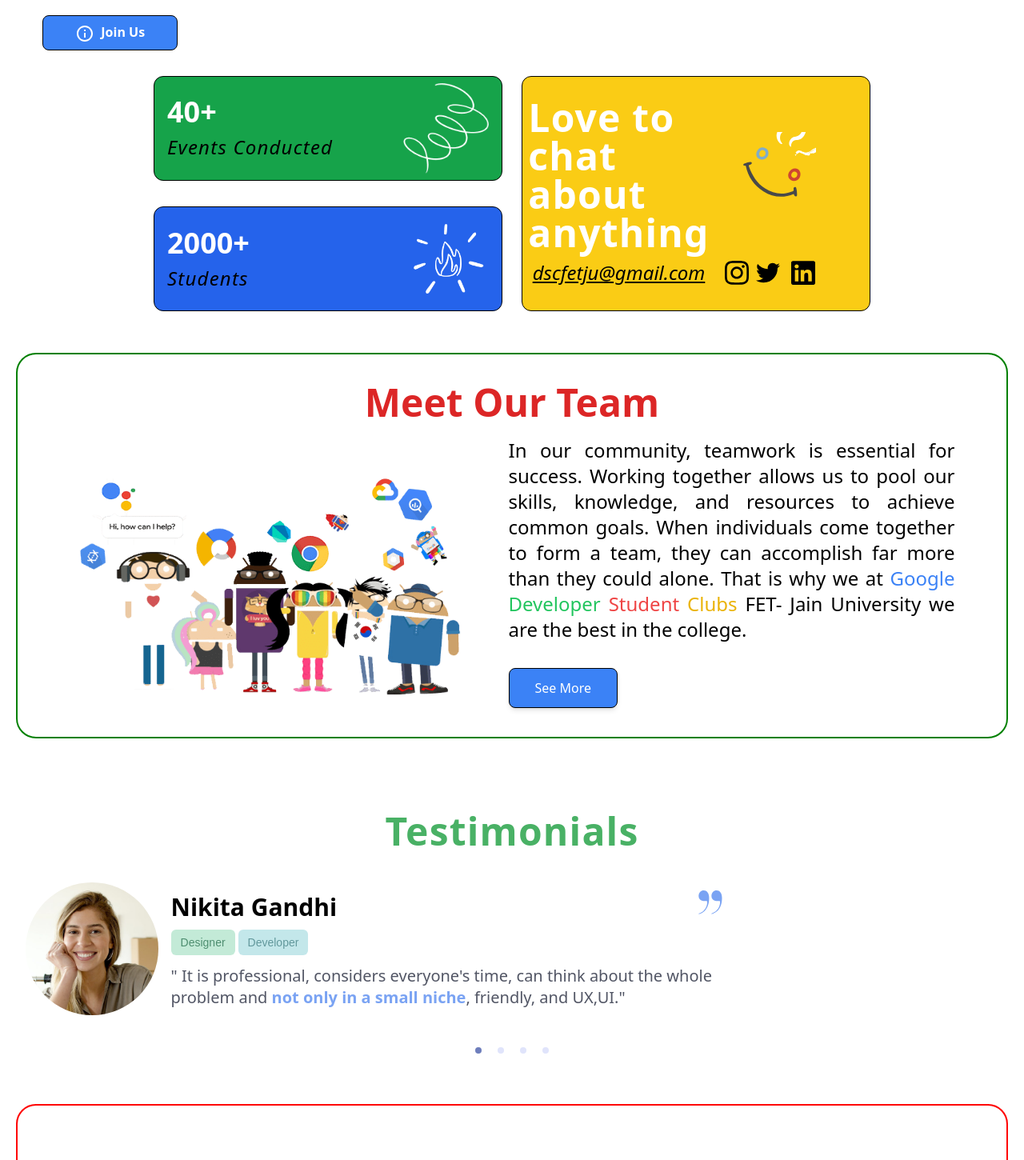
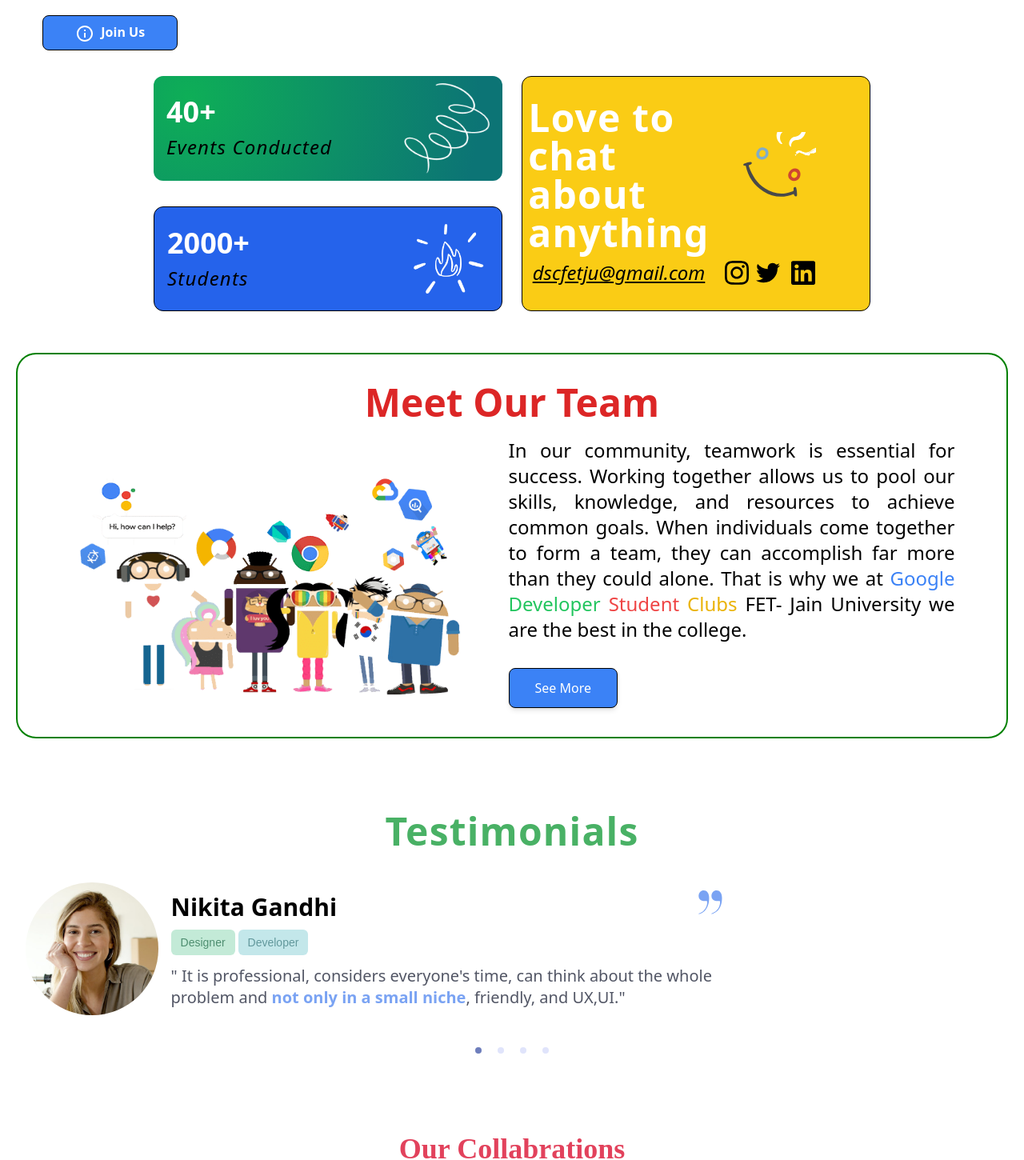
Before and after one commit to gdsc-fetju/gdsc-website, a Next.js app: page / in a window 1280 px wide. Shown: the part 427-1877 px from the top of the page at 80% size. Built offline with nearby package versions, Linux system fonts and the light colour scheme.

Commit message:
:bug: minor fix

```diff
--- a/components/Footer.jsx
+++ b/components/Footer.jsx
@@ -8,7 +8,6 @@ function Footer() {
       <div className='left md:w-1/3 '>
         <h1 className='text-3xl mb-5 text-[#DB4437] font-bold '>About Us</h1>
         <p className='font-semibold mb-5'>GDSC FET-JU is a community based out of Jain University Department of Computer Science and Engineering. We aim to deliver the best from Google to all </p>
-        <Image src='/logo.png' alt='gdscPng' width={350} height={350} className='mx-auto mb-5 ' />
       </div>
 
       {/* middle col */}
--- a/components/InfoBoxes.jsx
+++ b/components/InfoBoxes.jsx
@@ -4,8 +4,8 @@ import React from 'react';
 function Boxes() {
   return (
     <div className="p-8 grid grid-rows-3 grid-cols-1 md:grid-rows-2 md:grid-cols-2 md:w-3/4 mx-auto gap-x-6 gap-y-8 w-full font-open-sans text-black">
-      <div className="Box1 flex bg-green-600   justify-between items-center rounded-xl px-4 border border-black">
-        <div className="stats">
+      <div className="Box1 flex bg-green-600   justify-between items-center rounded-xl px-4 " id="rightBox">
+        <div className="stats" id=''>
           <p className=" text-4xl text-white font-semibold">40+</p>
           <p className="text-2xl tracking-wider mt-2 font-medium italic">
             Events Conducted
--- a/components/Team.jsx
+++ b/components/Team.jsx
@@ -5,15 +5,15 @@ import React from 'react'
 
 const Team = () => {
   return (
-    <div style={{border: '2px solid green', borderRadius: '25px', padding: '20px', margin:'20px' }}>
+    <div style={{ border: '2px solid green', borderRadius: '25px', padding: '20px', margin: '20px' }}>
       <div className='mx-auto px-10 py-4'>
         <h1 className='text-5xl text-red-600 font-bold text-center mb-5'>Meet Our Team</h1>
         <div className='md:flex items-center justify-around'>
           <div className='hidden md:block'>
-        <img src='/team.png' alt='team' width={500} height={500} />
+            <Image src='/team.png' alt='team' width={500} height={500} />
           </div>
           <div className='left text-center md:text-left md:w-1/2 md:ml-10'>
-        <p className='text-lg mb-8 text-base sm:text-lg md:text-xl lg:text-2xl text-justify'>
+            <p className='mb-8  sm:text-lg md:text-xl lg:text-2xl text-justify'>
               In our community, teamwork is essential for success. Working together allows us to pool our skills, knowledge, and resources to achieve common goals. When individuals come together to form a team, they can accomplish far more than they could alone. That is why we at
               <span className="text-blue-500 text-base sm:text-lg md:text-xl lg:text-2xl"> Google </span>
               <span className="text-green-500 text-base sm:text-lg md:text-xl lg:text-2xl"> Developer </span>
--- a/pages/index.js
+++ b/pages/index.js
@@ -30,7 +30,7 @@ export default function Home() {
         {/* Testimonials */}
         <Testimonial />
         {/* Collaborations */}
-        {/* <Collabrations /> */}
+        <Collabrations />
         {/* Idea discussion */}
         <ProjectSection />
         <NewsLetter />
--- a/styles/globals.css
+++ b/styles/globals.css
@@ -39,3 +39,7 @@
   --button-shadow-color: #b3b3b3;
   --border-color: #dadce0;
 }
+
+#rightBox{
+  background-image: radial-gradient( circle farthest-corner at 10% 20%,  rgba(14,174,87,1) 0%, rgba(12,116,117,1) 90% );
+}
```
Lines whose indentation alone changed are shown as unchanged.
